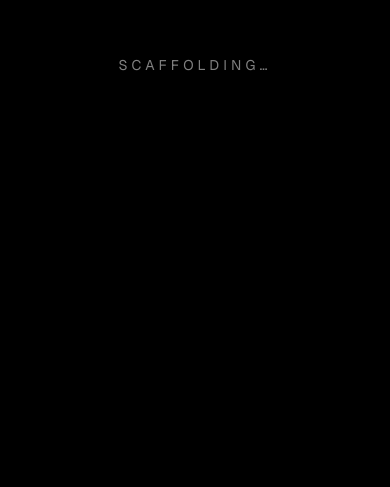
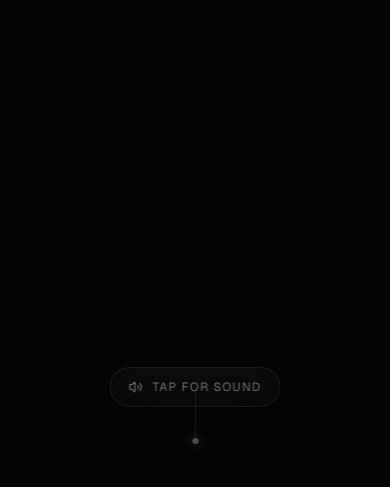
Before and after one commit to far-sae/Portfolio-, a Next.js app: page / in a window 390 px wide. Shown: the part 357-844 px from the top of the page. Built offline with nearby package versions, Linux system fonts and the light colour scheme.

Commit message:
Wire Hero composition: video, controls, badge, scroll indicator

```diff
--- a/app/page.tsx
+++ b/app/page.tsx
@@ -1,7 +1,12 @@
+import Hero from '@/components/hero/Hero';
+
 export default function Home() {
   return (
-    <main className="min-h-screen flex items-center justify-center bg-black text-white">
-      <p className="text-sm tracking-[0.3em] uppercase opacity-50">Scaffolding…</p>
+    <main>
+      <Hero />
+      <section id="about" style={{ minHeight: '100vh', padding: '20vh 8vw', color: 'white' }}>
+        About section placeholder
+      </section>
     </main>
   );
 }
--- /dev/null
+++ b/components/hero/Hero.module.css
@@ -0,0 +1,76 @@
+.hero {
+  position: relative;
+  width: 100%;
+  height: 100vh;
+  min-height: 100svh;
+  overflow: hidden;
+  background: #050505;
+}
+
+.overlay {
+  position: absolute;
+  inset: 0;
+  z-index: 3;
+  background:
+    linear-gradient(180deg, rgba(5,5,5,0.55) 0%, rgba(5,5,5,0) 18%, rgba(5,5,5,0) 60%, rgba(5,5,5,0.7) 100%),
+    radial-gradient(ellipse at center, rgba(5,5,5,0) 40%, rgba(5,5,5,0.7) 100%);
+  pointer-events: none;
+}
+
+.content {
+  position: absolute;
+  inset: 0;
+  z-index: 4;
+  display: flex;
+  flex-direction: column;
+  justify-content: flex-end;
+  padding: 0 8vw 18vh;
+  pointer-events: none;
+}
+
+.tagline {
+  font-size: 12px;
+  letter-spacing: 0.4em;
+  text-transform: uppercase;
+  color: var(--muted);
+  margin: 0 0 28px;
+  opacity: 0;
+}
+
+.name {
+  font-size: clamp(4rem, 12vw, 12rem);
+  line-height: 0.92;
+  letter-spacing: -0.04em;
+  font-weight: 300;
+  margin: 0;
+}
+
+.name span {
+  display: block;
+  opacity: 0;
+  transform: translateY(40px);
+}
+
+.subtitle {
+  margin: 32px 0 0;
+  max-width: 540px;
+  color: var(--muted);
+  font-size: clamp(0.95rem, 1.2vw, 1.1rem);
+  line-height: 1.6;
+  opacity: 0;
+}
+
+.controls {
+  position: absolute;
+  right: 5vw;
+  bottom: 40px;
+  z-index: 5;
+  display: flex;
+  gap: 12px;
+  opacity: 0;
+}
+
+@media (prefers-reduced-motion: reduce) {
+  .tagline, .subtitle, .controls { opacity: 1 !important; }
+  .name span { opacity: 1 !important; transform: none !important; }
+}
--- /dev/null
+++ b/components/hero/Hero.tsx
@@ -0,0 +1,47 @@
+'use client';
+import { useRef } from 'react';
+import { Play, Pause, Volume2, VolumeX } from 'lucide-react';
+import VideoIntro from './VideoIntro';
+import GlassButton from '@/components/ui/GlassButton';
+import SoundBadge from '@/components/ui/SoundBadge';
+import ScrollIndicator from '@/components/ui/ScrollIndicator';
+import { useHeroAudio } from '@/components/hooks/useHeroAudio';
+import styles from './Hero.module.css';
+
+export default function Hero() {
+  const videoRef = useRef<HTMLVideoElement | null>(null);
+  const { muted, playing, acknowledged, toggleMute, togglePlay } = useHeroAudio(videoRef);
+
+  return (
+    <section className={styles.hero} aria-label="Intro">
+      <VideoIntro ref={videoRef} src="/hero.mp4" poster="/hero-poster.jpg" />
+
+      <div className={styles.overlay} />
+
+      <div className={styles.content}>
+        <p className={styles.tagline} data-hero="tagline">
+          CYBERSECURITY · AI · CREATOR
+        </p>
+        <h1 className={styles.name} data-hero="name">
+          <span>FARAZ SAEED</span>
+          <span>KHWAJA</span>
+        </h1>
+        <p className={styles.subtitle} data-hero="subtitle">
+          Building cinematic digital experiences, intelligent AI systems, and next-generation cybersecurity platforms.
+        </p>
+      </div>
+
+      <div className={styles.controls} data-hero="controls">
+        <GlassButton label={playing ? 'Pause video' : 'Play video'} onClick={togglePlay}>
+          {playing ? <Pause /> : <Play />}
+        </GlassButton>
+        <GlassButton label={muted ? 'Unmute video' : 'Mute video'} onClick={toggleMute}>
+          {muted ? <VolumeX /> : <Volume2 />}
+        </GlassButton>
+      </div>
+
+      <SoundBadge onClick={toggleMute} acknowledged={acknowledged} />
+      <ScrollIndicator targetId="about" />
+    </section>
+  );
+}
```
